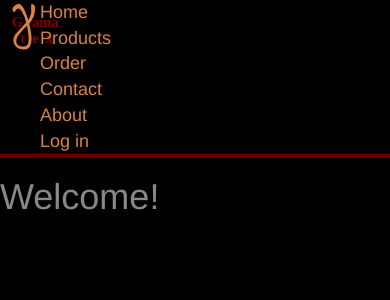
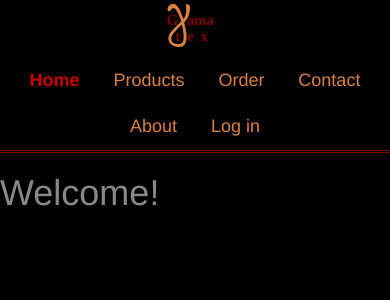
Before and after one commit to mrkvost/wega, a Flask app: page / in a window 390 px wide. Shown: the top 300 px of the page. Run offline with Flask 2, Linux system fonts and the light colour scheme; parts of the project's set-up code (start-up, migrations or seed data) failed here and were passed over; some libraries are stand-ins or nearby versions.

Commit message:
responsive navigation

```diff
--- a/wega/static/css/styles-basic.css
+++ b/wega/static/css/styles-basic.css
@@ -1,26 +1,75 @@
+/* ~~~ ~~ ~~ ~~ ~~ ~~  General  ~~ ~~ ~~ ~~ ~~ ~~~ */
 body {
   background-color: #000;
 }
 
+.no-padding {
+  padding: 0;
+}
+
+/* ~~~ ~~ ~~ ~~ ~~ ~~  Navigation  ~~ ~~ ~~ ~~ ~~ ~~~ */
 nav {
   border-bottom: double 3px #800;
   background-image: url("../../static/img/gamatex_logo.svg");
-  background-size: 80px 60px;
+  background-size: 80px 57px;
   background-repeat: no-repeat;
   border-bottom: 3px double #800000;
+  vertical-align: middle;
 }
 
-nav ul {
-  margin: 0;
-  list-style-type: none;
+nav div.container {
+  margin: auto;
 }
 
-nav li a {
+nav a {
   color: #db8141;
-  text-decoration: none;
   font-size: 18px;
 }
 
+nav li.active a {
+  color: #C00;
+  background-color: #000;
+  font-weight: bold
+}
+
+nav .container li>a:hover, li>a:focus {
+    background-color: #db8141;
+    color: #800;
+}
+
+.navbar {
+  margin-bottom: 0;
+}
+
+.navbar .nav,
+.navbar .nav > li {
+    float: none;
+    display: inline-block;
+    *display: inline;
+    *zoom: 1;
+    vertical-align: middle;
+}
+
+.navbar-inner {
+    text-align: center;
+}
+
+@media (min-width: 481px) {
+  nav {
+    background-position: left center;
+    padding-left: 80px;
+    padding-right: 80px;
+  }
+}
+
+@media (max-width: 480px) {
+  nav {
+    background-position: center top;
+    padding-top: 57px;
+  }
+}
+
+/* ~~~ ~~ ~~ ~~ ~~ ~~  Content  ~~ ~~ ~~ ~~ ~~ ~~~ */
 .content {
   color: #888;
 }
--- a/wega/templates/base.html
+++ b/wega/templates/base.html
@@ -2,6 +2,7 @@
 <html>
 <head>
   <meta charset="utf-8">
+  <meta name="viewport" content="width=device-width, initial-scale=1">
   <title>Gamatex: {% block title %}{% endblock %}</title>
   {% block styles -%}
   <link rel="stylesheet" type="text/css" href="{{ url_for('static', filename='css/bootstrap.min.css') }}" media="all">
@@ -14,8 +15,12 @@
 <body id="{% block body_id %}{% endblock %}">
 {% block navigation -%}
 <nav>
-  <ul>
-    <li>
+  <div class="navbar">
+    <div class="navbar-inner">
+      <div class="container no-padding">
+
+        <ul class="nav">
+          <li class="active">
             <a href="{{ url_for('base.home') }}">Home</a>
           </li>
           <li>
@@ -34,6 +39,10 @@
             <a href="{{ url_for('base.login') }}">Log in</a>
           </li>
         </ul>
+
+      <div>
+    <div>
+  <div>
 </nav>
 {%- endblock %}
 <div class="content">{% block content %}{% endblock %}</div>
```
Lines whose indentation alone changed are shown as unchanged.
